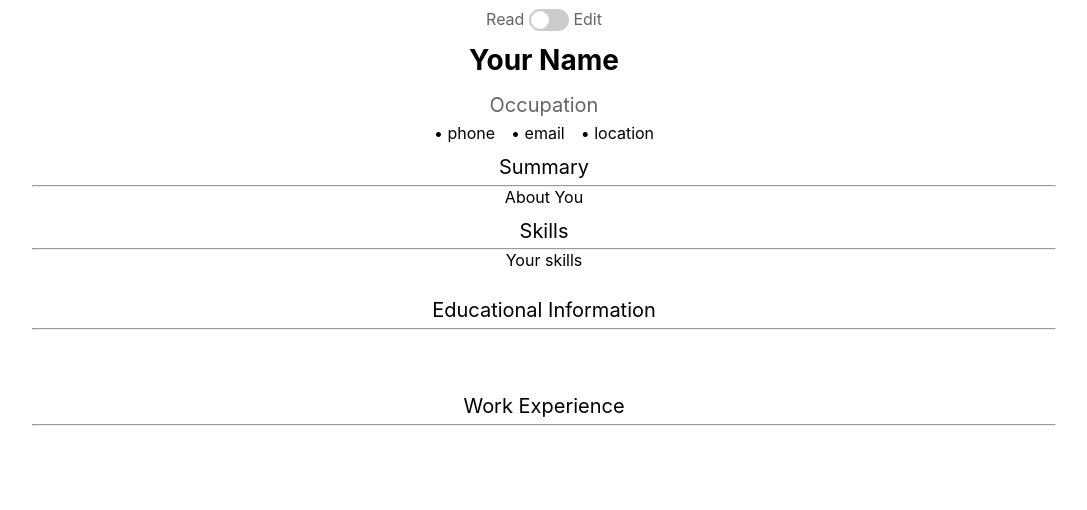
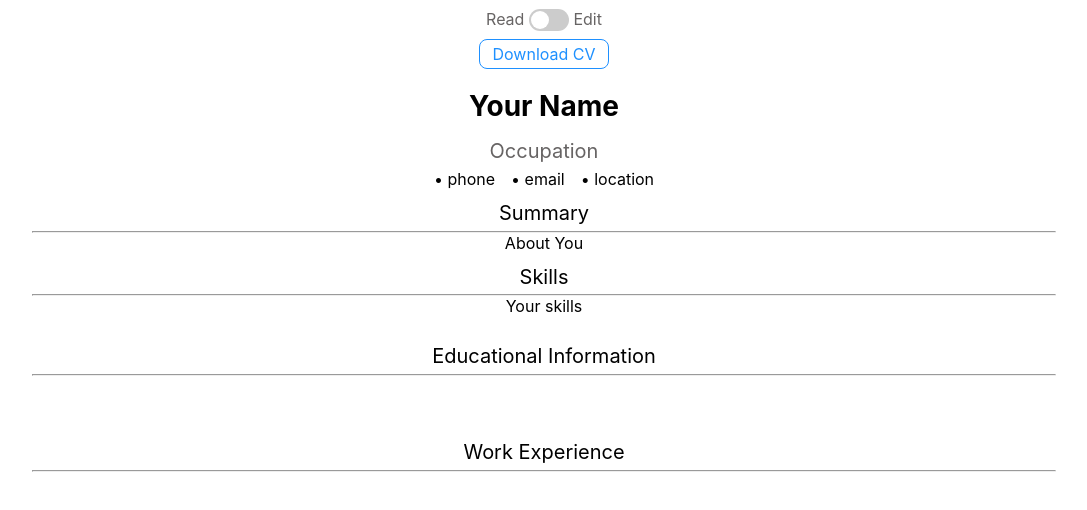
Before and after one commit to NHWai/odin-cvform, a React (Vite) app: page / in a window 1280 px wide. Shown: the top 510 px of the page, without its empty margins (96-1183 px from the left). Built offline with nearby package versions, Linux system fonts and the light colour scheme.

Commit message:
download btn functionality added

```diff
--- a/package.json
+++ b/package.json
@@ -15,6 +15,7 @@
     "react": "^18.2.0",
     "react-dom": "^18.2.0",
     "react-icons": "^4.11.0",
+    "react-to-print": "^2.14.13",
     "uuid": "^9.0.1"
   },
   "devDependencies": {
--- a/src/App.tsx
+++ b/src/App.tsx
@@ -1,20 +1,38 @@
-import { useState } from "react";
+import { useState, useRef } from "react";
 import GeneralInfoForm from "./components/GeneralInfoForm";
 import EduInfoForm from "./components/EduInfoForm";
 import ExperienceForm from "./components/ExperienceForm";
 import SwitchButton from "./components/SwitchButton";
+import ReactToPrint from "react-to-print";
 
 function App() {
   const [readMode, setReadMode] = useState(false);
-
+  const toPrint = useRef<HTMLDivElement | null>(null);
   return (
     <div className="mainPage">
       <div style={{ padding: "0.5rem" }}>
         <span className="secondary">Read </span>
         <SwitchButton readMode={readMode} setReadMode={setReadMode} />
         <span className="secondary"> Edit</span>
+        {!readMode && (
+          <div>
+            <ReactToPrint
+              trigger={() => (
+                <button
+                  style={{
+                    color: "dodgerblue",
+                    border: "1px solid dodgerblue",
+                  }}
+                >
+                  Download CV
+                </button>
+              )}
+              content={() => toPrint.current}
+            />
+          </div>
+        )}
       </div>
-      <div className="cvPage">
+      <div className="cvPage" ref={toPrint}>
         <GeneralInfoForm readMode={readMode} />
         <EduInfoForm readMode={readMode} />
         <ExperienceForm readMode={readMode} />
--- a/src/styles/index.css
+++ b/src/styles/index.css
@@ -35,6 +35,7 @@ body {
 }
 
 .cvPage{
+  text-align: center;
   display:flex;
   flex-direction: column;
   gap:1rem;
```
Also changed, not shown: 1 other file (tests, documents, lock files or other folders).
